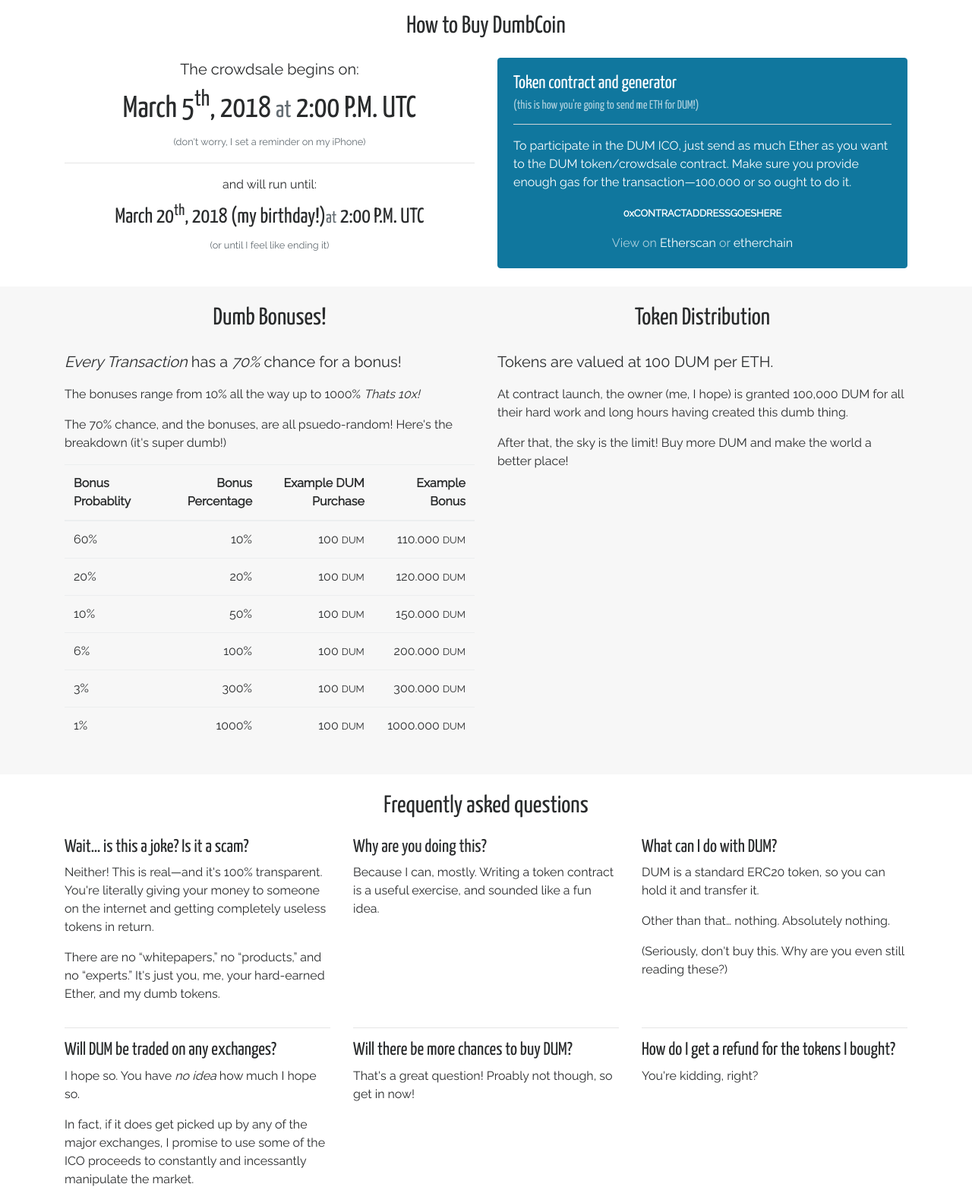
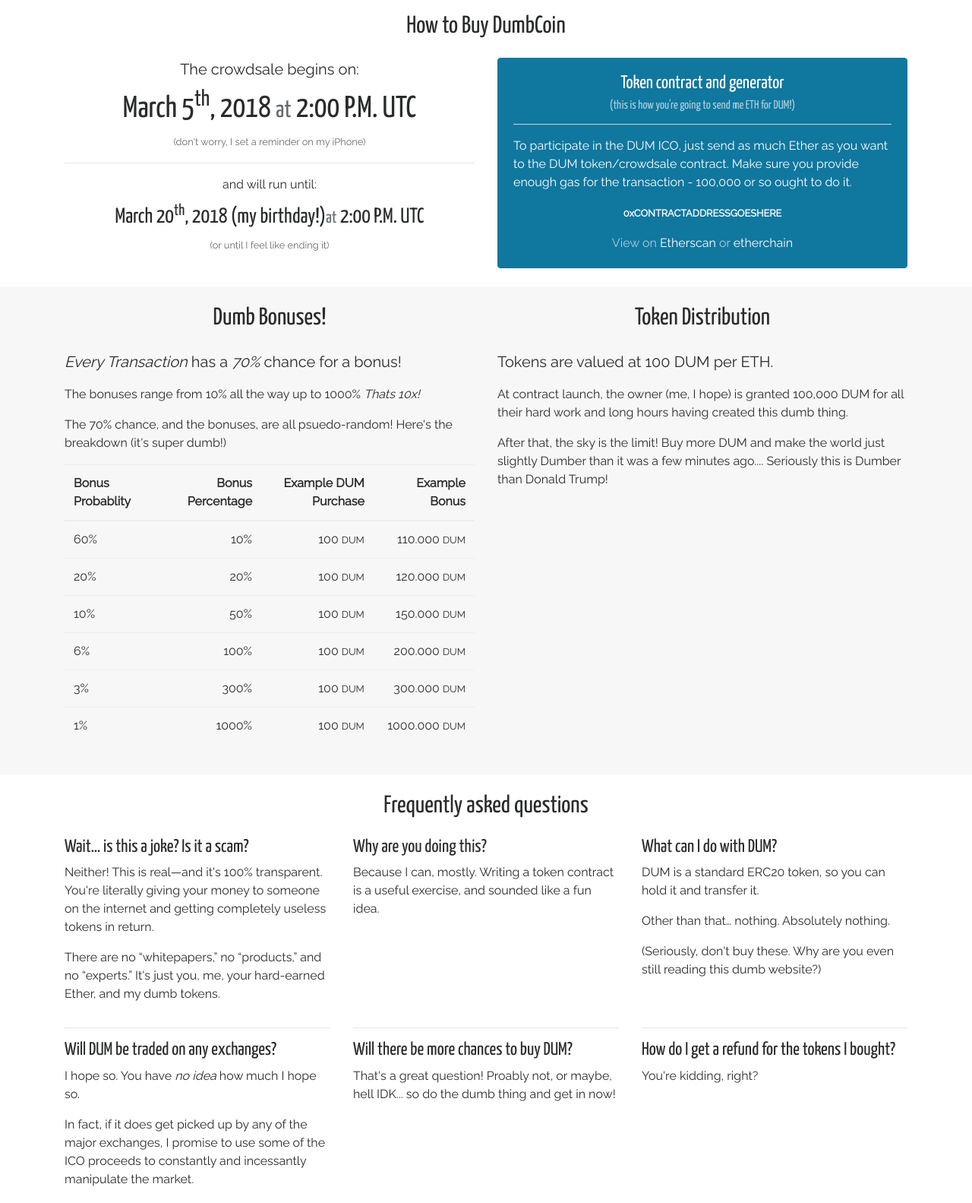
Before and after one commit to dumbcoin/dumbcoin.github.io, a plain HTML site: page index.html in a window 1280 px wide. Shown: the part 1140-2723 px from the top of the page at 76% size. Drawn offline with Linux system fonts and the light colour scheme; no server answers.

Commit message:
text updates

```diff
--- a/index.html
+++ b/index.html
@@ -89,7 +89,7 @@
                 <div class="col-md-8 push-md-2">
                     <hr class="jumbotron-hr" />
                     <p class="lead">
-                        DumbCoin is dumb, and so can you! It does nothing, and has no purpose, so of course its going up, uP, UP!
+                        DumbCoin is dumb, just like every other ICO! </ br>It does nothing, and has no purpose, so of course its going up, uP, UP!
                     </p>
                     <p>Seriously, this is super dumb.</p>
                     <hr class="jumbotron-hr" />
@@ -188,12 +188,12 @@
                 <div class="col-lg-6">
                     <div class="card card-inverse card-primary">
                         <div class="card-block">
-                            <h4 class="card-title">Token contract and generator</h4>
-                            <h6 class="card-subtitle mb-2">(this is how you're going to send me ETH for DUM!)</h6>
+                            <h4 class="card-title text-center">Token contract and generator</h4>
+                            <h6 class="card-subtitle mb-2 text-center">(this is how you're going to send me ETH for DUM!)</h6>
                             <hr class="jumbotron-hr" />
                             <p class="card-text text-white">
                                 To participate in the DUM ICO, just send as much Ether as you want to the DUM token/crowdsale
-                                contract. Make sure you provide enough gas for the transaction&mdash;100,000 or so ought to do it.
+                                contract. Make sure you provide enough gas for the transaction - 100,000 or so ought to do it.
                             </p>
                             <p class="card-text text-white text-center" style="word-break: break-all;"><small><strong>
                                 0xCONTRACTADDRESSGOESHERE
@@ -311,7 +311,7 @@
                         At contract launch, the owner (me, I hope) is granted 100,000 DUM for all their hard work and long hours having created this dumb thing.
                     </p>
                     <p>
-                        After that, the sky is the limit!  Buy more DUM and make the world a better place!
+                        After that, the sky is the limit!  Buy more DUM and make the world just slightly Dumber than it was a few minutes ago.... Seriously this is Dumber than Donald Trump!
                     </p>
                 </div>
             </div>
@@ -351,7 +351,7 @@
                         Other than that&hellip; nothing. Absolutely nothing.
                     </p>
                     <p>
-                        (Seriously, don't buy this. Why are you even still reading these?)
+                        (Seriously, don't buy these. Why are you even still reading this dumb website?)
                     </p>
                 </div>
                 <div class="col-md-6 col-lg-4">
@@ -369,7 +369,7 @@
                     <hr />
                     <p class="h4">Will there be more chances to buy DUM?</p>
                     <p>
-                        That's a great question! Proably not though, so get in now!
+                        That's a great question! Proably not, or maybe, hell IDK... so do the dumb thing and get in now!
                     </p>
                 </div>
                 <div class="col-md-6 col-lg-4">
```
